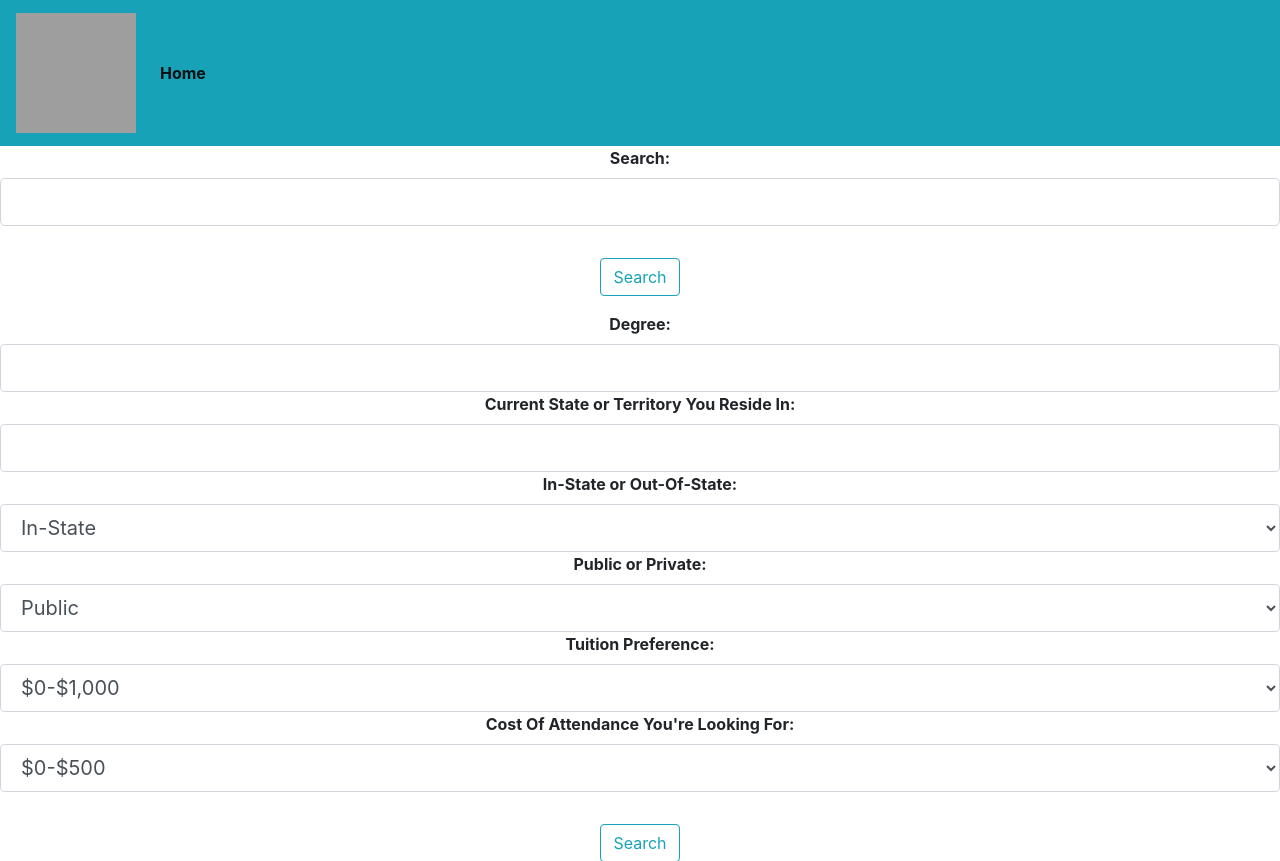
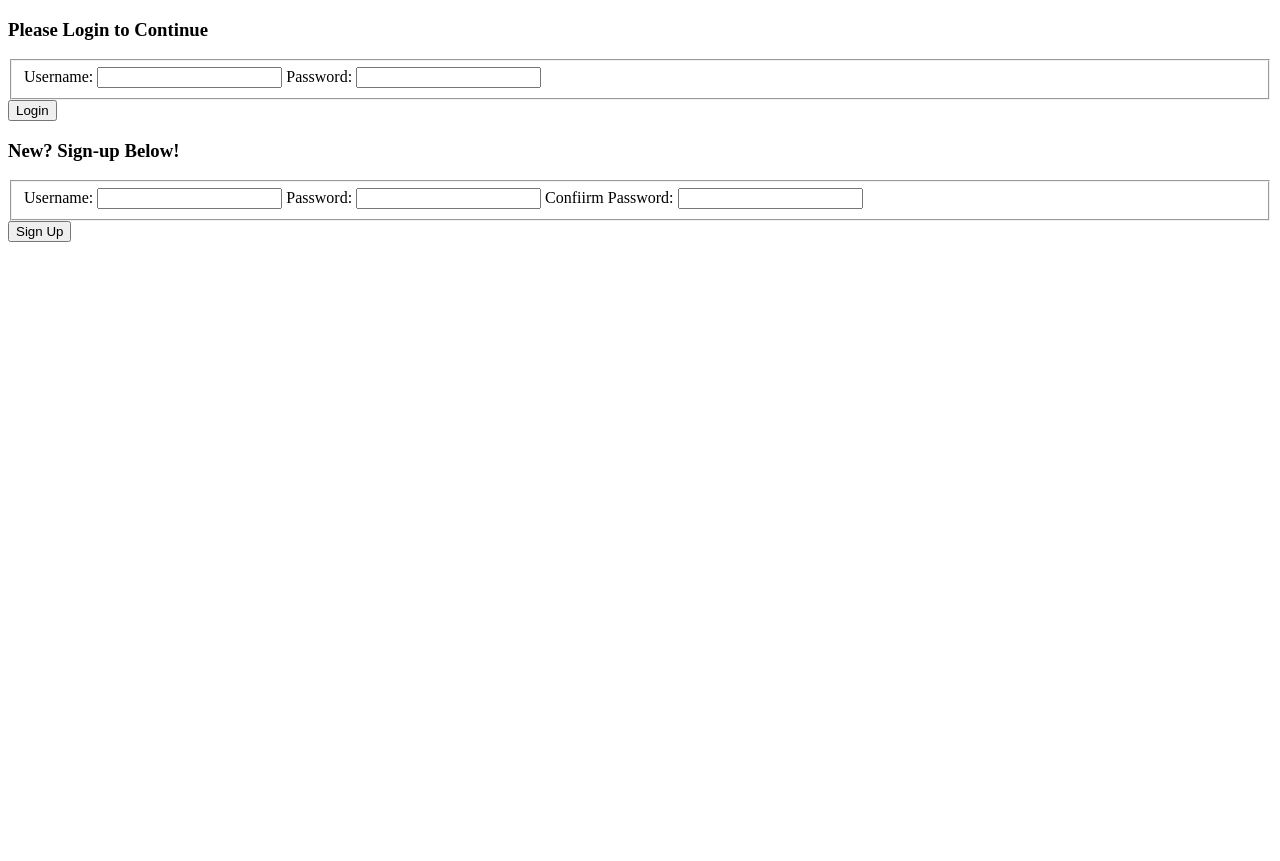
Before and after one commit to spava002/SEO-Project-3, a Flask app: page / in a window 1280 px wide. Shown: the top 861 px of the page. After the commit the page ends 242 px from the top, so only its background shows below. Run offline with Flask 3, Linux system fonts and the light colour scheme; some libraries are stand-ins or nearby versions; grey boxes are pictures that could not be loaded.

Commit message:
Added login page, and login db to store data

```diff
--- a/app.py
+++ b/app.py
@@ -2,6 +2,8 @@ from flask import Flask, render_template, url_for, flash, redirect, request
 from flask_sqlalchemy import SQLAlchemy
 from filteredForm import SchoolForm
 from unfilteredForm import SchoolNameForm
+from signUpForm import signUp
+from loginForm import login
 from singleSchoolData import singleSearch
 from schoolMatches import multipleSearch
 import git
@@ -57,6 +59,19 @@ with app.app_context():
     db.create_all()
 
 
+class Users(db.Model):
+    id = db.Column(db.Integer, primary_key=True)
+    username = db.Column(db.String(50), unique=True, nullable=False)
+    password = db.Column(db.String(50), nullable=False)
+
+
+    def __repr__(self):
+        return ""
+
+with app.app_context():
+    db.create_all()
+
+
 # Functionality to support website when hosted on pythonanywhere.com
 
 # @app.route("/update_server", methods=['POST'])
@@ -70,9 +85,38 @@ with app.app_context():
 #         return 'Wrong event type', 400
 
 
+# Route for login/sign-up page
+@app.route("/", methods=['POST', 'GET'])
+def renderLogin():
+    loginForm = login()
+    signUpForm = signUp()
+    if loginForm.validate_on_submit():
+        username = loginForm.username.data
+        password = loginForm.password.data
+        user = Users.query.filter_by(username=username).first()
+        if user and user.password == password:
+            return redirect(url_for("renderHome", user=username))
+        else:
+            flash("Invalid username or password!", "error")
+            return render_template("login.html", loginForm=loginForm, signUpForm=signUpForm)
+    elif signUpForm.validate_on_submit():
+        username = signUpForm.username.data
+        password = signUpForm.password.data
+        user_data = Users(username=username, password=password)
+        db.session.add(user_data)
+        db.session.commit()
+        logging.info(f"User data was added successfully!")
+        print(f"User: {username}")
+        print(f"Pass: {password}")
+        return redirect(url_for("renderHome", user=username))
+    return render_template("login.html", loginForm=loginForm, signUpForm=signUpForm)
+
+
+
 # Route for home page
-@app.route("/", methods=['POST', 'GET'])
+@app.route("/home", methods=['POST', 'GET'])
 def renderHome():
+    user = request.args.get('user')
     filteredForm = SchoolForm()
     unfilteredForm = SchoolNameForm()
     if filteredForm.validate_on_submit():
@@ -103,7 +147,7 @@ def renderHome():
         return render_template("searchResults.html", single_school_data=single_school_data)
         # return redirect(url_for('renderSearchResults', data="The unfiltered form was submitted!", single_school_data=single_school_data))
 
-    return render_template('home.html', filteredForm=filteredForm, unfilteredForm=unfilteredForm)
+    return render_template('home.html', user=user, filteredForm=filteredForm, unfilteredForm=unfilteredForm)
 
 
 # Route for search results
--- /dev/null
+++ b/loginForm.py
@@ -0,0 +1,17 @@
+'''
+This form should collect the user's desired user and pass to login
+Data should be:
+    username (existing username) --> string type
+    password (existiing password to go alongside username) --> string type
+'''
+from flask_wtf import FlaskForm
+from wtforms import StringField, PasswordField, SubmitField
+from wtforms.validators import DataRequired, Length
+
+
+class login(FlaskForm):
+    # Required parameters
+    username = StringField('Username: ', validators=[DataRequired(), Length(min=3, max=50, message='Invalid username. Must be between 3-20 characters.')], render_kw={"autocomplete": "off"})
+    password = PasswordField('Password: ', validators=[DataRequired(), Length(min=3, max=50)])
+    # Submit data
+    submit = SubmitField('Login')
--- /dev/null
+++ b/signUpForm.py
@@ -0,0 +1,30 @@
+'''
+This form should collect the user's desired user and pass for future logins
+Data should be:
+    username (any string at the moment between 3-50 chars is valid) --> string type
+    password (any string of atleast 8 characters, one uppercase character, and a number) --> string type
+    confirm_password (must match previously entered password) --> string type
+'''
+from flask_wtf import FlaskForm
+from wtforms import StringField, PasswordField, SubmitField
+from wtforms.validators import DataRequired, Length, ValidationError
+
+
+def validatePassword(form, field):
+    password = field.data
+    if len(password) < 8 or not any(char.isdigit() for char in password) or not any(char.isupper() for char in password):
+        raise ValidationError("Password must be 8 characters minimum, include an uppercase character, and a number.")
+
+
+def confirmPassword(form, field):
+    if form.password.data != field.data:
+        raise ValidationError("Passwords do not match!")
+
+
+class signUp(FlaskForm):
+    # Required parameters
+    username = StringField('Username: ', validators=[DataRequired(), Length(min=3, max=50, message='Invalid username. Must be between 3-20 characters.')], render_kw={"autocomplete": "off"})
+    password = PasswordField('Password: ', validators=[DataRequired(), Length(min=3, max=50), validatePassword])
+    confirm_password = PasswordField('Confiirm Password: ', validators=[DataRequired(), Length(min=3, max=50), confirmPassword])
+    # Submit data
+    submit = SubmitField('Sign Up')
--- a/templates/home.html
+++ b/templates/home.html
@@ -8,8 +8,9 @@
     <link rel = "stylesheet" type = "text/css" href = "../static/css/home.css">
 </head>
 <body>
+    <h1>Welcome {{ user }}!</h1>
     <!-- Form for collecting user input on the school name (unfiltered) search -->
-    <form method="POST" action="/">
+    <form method="POST" action="/home">
         {{ unfilteredForm.hidden_tag() }}
         <fieldset class="form-group">
         <div class="form-group">
@@ -33,7 +34,7 @@
     </form>
 
     <!-- Form for collecting user inputs on the filtered search -->
-    <form method="POST" action="/">
+    <form method="POST" action="/home">
         {{ filteredForm.hidden_tag() }}
         <fieldset class="form-group">
         <div class="form-group">
--- /dev/null
+++ b/templates/login.html
@@ -0,0 +1,96 @@
+<!DOCTYPE html>
+<html>
+<head>
+    <title>Login/Sign-Up</title>
+</head>
+<body>
+    <h3>Please Login to Continue</h3>
+    <!-- Form for collecting login information -->
+    <form method="POST" action="/">
+        {{ loginForm.hidden_tag() }}
+        <fieldset class="form-group">
+        <div class="form-group">
+            <!-- Receives the required input of 'username' -->
+            {{ loginForm.username.label(class="form-control-label") }}
+            {% if loginForm.username.errors %}
+            {{ loginForm.username(class="form-control form-control-lg is-invalid") }}
+            <div class="invalid-feedback">
+                {% for error in loginForm.username.errors %}
+                <span>{{ error }}</span>
+                {% endfor %}
+            </div>
+            {% else %}
+            {{ loginForm.username(class="form-control form-control-lg") }}
+            {% endif %}
+
+            <!-- Receives the required input of 'password' -->
+            {{ loginForm.password.label(class="form-control-label") }}
+            {% if loginForm.password.errors %}
+            {{ loginForm.password(class="form-control form-control-lg is-invalid") }}
+            <div class="invalid-feedback">
+                {% for error in loginForm.password.errors %}
+                <span>{{ error }}</span>
+                {% endfor %}
+            </div>
+            {% else %}
+            {{ loginForm.password(class="form-control form-control-lg") }}
+            {% endif %}
+        </div>
+        </fieldset>
+        <div class="form-group">
+        {{ loginForm.submit(class="btn btn-outline-info") }}
+        </div>
+    </form>
+
+    <h3>New? Sign-up Below!</h3>
+    <!-- Form for collecting sign up information -->
+    <form method="POST" action="/">
+        {{ signUpForm.hidden_tag() }}
+        <fieldset class="form-group">
+        <div class="form-group">
+            <!-- Receives the required input of 'username' -->
+            {{ signUpForm.username.label(class="form-control-label") }}
+            {% if signUpForm.username.errors %}
+            {{ signUpForm.username(class="form-control form-control-lg is-invalid") }}
+            <div class="invalid-feedback">
+                {% for error in signUpForm.username.errors %}
+                <span>{{ error }}</span>
+                {% endfor %}
+            </div>
+            {% else %}
+            {{ signUpForm.username(class="form-control form-control-lg") }}
+            {% endif %}
+
+            <!-- Receives the required input of 'password' -->
+            {{ signUpForm.password.label(class="form-control-label") }}
+            {% if signUpForm.password.errors %}
+            {{ signUpForm.password(class="form-control form-control-lg is-invalid") }}
+            <div class="invalid-feedback">
+                {% for error in signUpForm.password.errors %}
+                <span>{{ error }}</span>
+                {% endfor %}
+            </div>
+            {% else %}
+            {{ signUpForm.password(class="form-control form-control-lg") }}
+            {% endif %}
+
+            <!-- Receives the required input of 'confirm password' -->
+            {{ signUpForm.confirm_password.label(class="form-control-label") }}
+            {% if signUpForm.confirm_password.errors %}
+            {{ signUpForm.confirm_password(class="form-control form-control-lg is-invalid") }}
+            <div class="invalid-feedback">
+                {% for error in signUpForm.confirm_password.errors %}
+                <span>{{ error }}</span>
+                {% endfor %}
+            </div>
+            {% else %}
+            {{ signUpForm.confirm_password(class="form-control form-control-lg") }}
+            {% endif %}
+        </div>
+        </fieldset>
+        <div class="form-group">
+        {{ signUpForm.submit(class="btn btn-outline-info") }}
+        </div>
+    </form>
+<body>
+<html>
```
Also changed, not shown: instance/unfilteredSchool.db.
